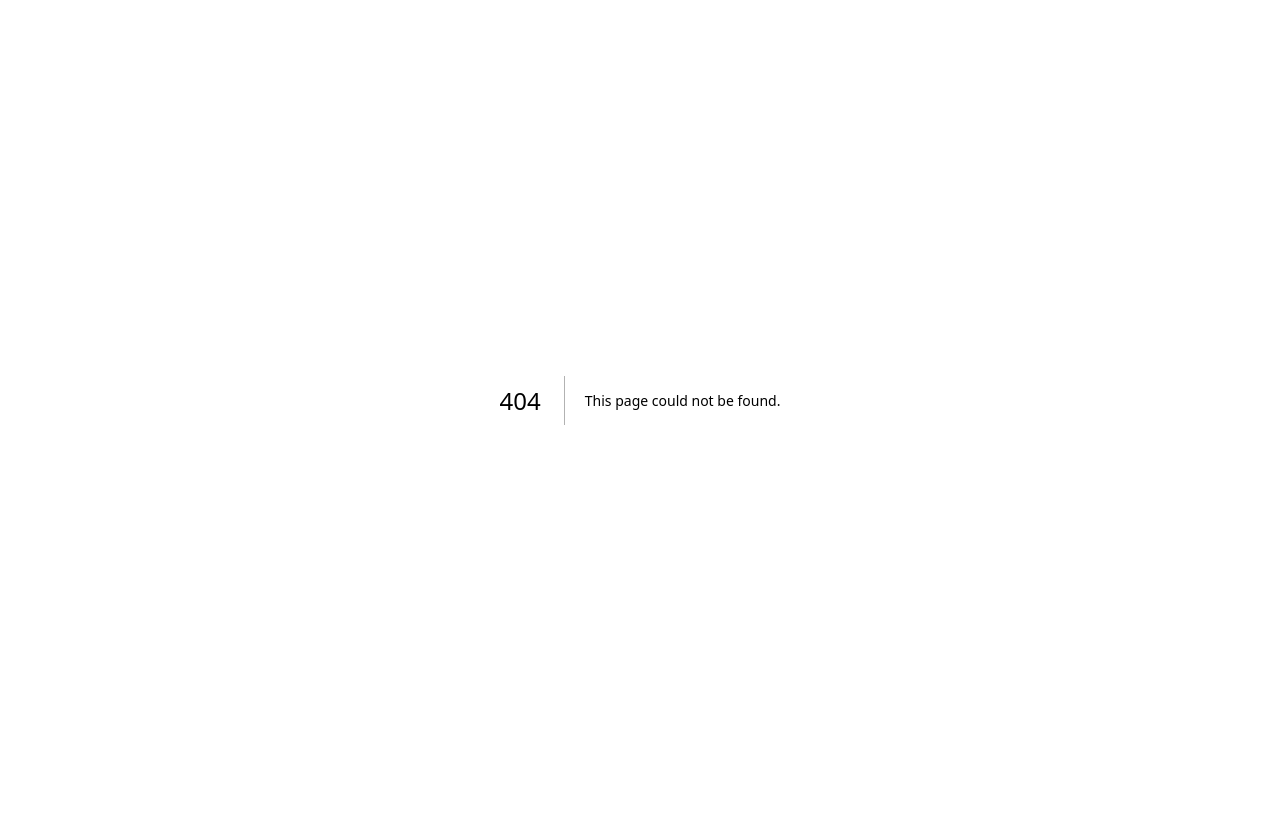
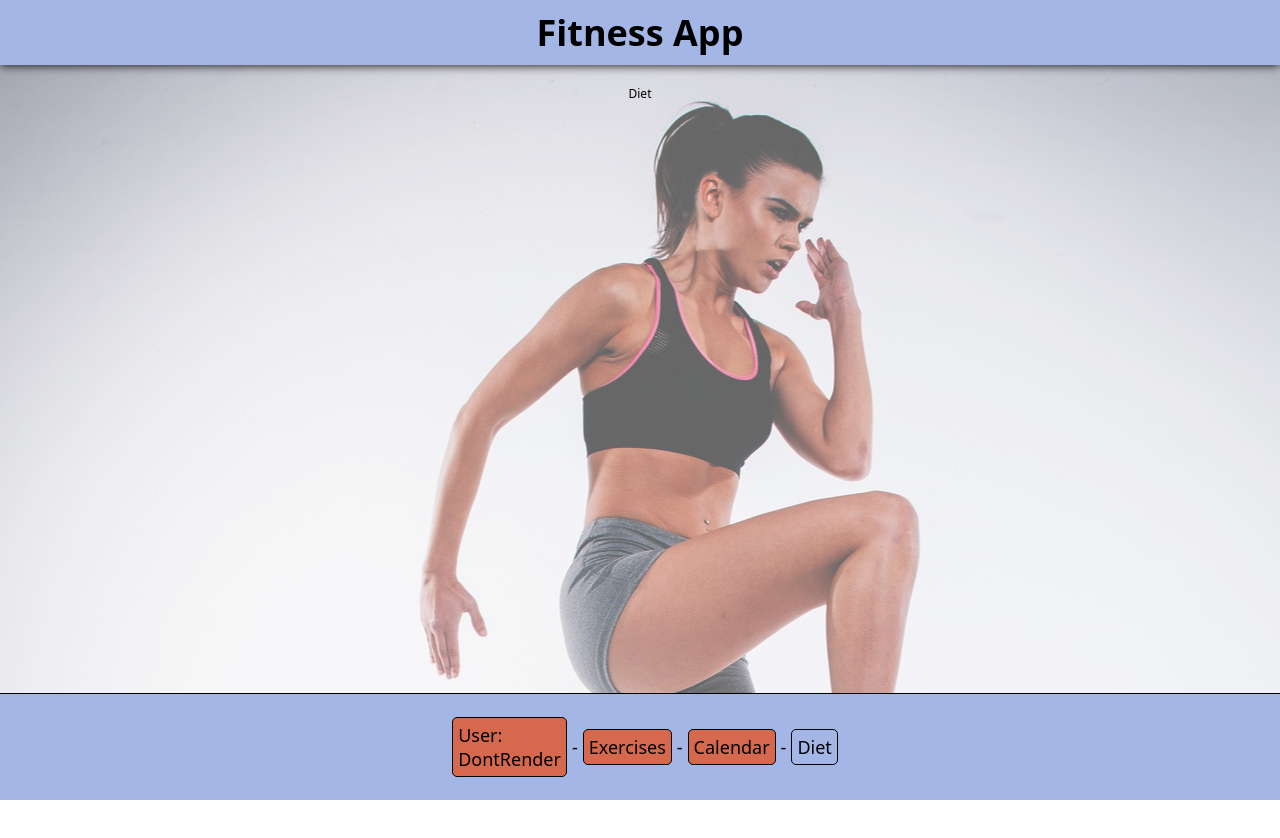
Before and after one commit to lenzloesche/capstone-project, a Next.js app: page /diet in a window 1280 px wide. Before the commit this address had no page. Shown: the top 838 px of the page. Before the commit the page ends 800 px from the top, so only its background shows below. Built offline with nearby package versions, Linux system fonts and the light colour scheme.

Commit message:
make diet.js page with navigation to it

```diff
--- a/components/Navigation/index.js
+++ b/components/Navigation/index.js
@@ -31,7 +31,9 @@ export default function Navigation({selected, children, userName}) {
               selected={selected === "index" ? true : false}
               href="/"
             >
-              {"User: " + userName}
+              {"User: "}
+              <br />
+              {userName}
             </NavigationLink>
           </li>
           {" - "}
@@ -52,6 +54,15 @@ export default function Navigation({selected, children, userName}) {
               Calendar
             </NavigationLink>
           </li>
+          {" - "}
+          <li>
+            <NavigationLink
+              selected={selected === "diet" ? true : false}
+              href="/diet"
+            >
+              Diet
+            </NavigationLink>
+          </li>
         </StyledList>
       </StyledNavigation>
     </>
--- a/components/NavigationLink/index.js
+++ b/components/NavigationLink/index.js
@@ -3,12 +3,12 @@ import styled from "styled-components";
 const StyledNavigationLink = styled.a`
   color: black;
   border: 1px solid black;
-
   border-radius: 5px;
   padding: 5px;
   margin: 5px;
   font-size: 18px;
   text-decoration: none;
+  display: inline-block;
   background-color: ${(props) =>
     props.selected ? "hsla(223, 57%, 77%, 1)" : "var(--button-color)"};
   :hover {
--- /dev/null
+++ b/pages/diet.js
@@ -0,0 +1,22 @@
+import StrengthContainer from "../components/StrengthContainer";
+import Navigation from "../components/Navigation";
+import Heading from "../components/Heading";
+import Header from "../components/Header";
+import StyledParagraph from "../components/StyledParagraph";
+
+export default function Diet({userName}) {
+  return (
+    <>
+      <main>
+        <StrengthContainer>
+          <Header>
+            <Heading>Fitness App</Heading>
+          </Header>
+          <StyledParagraph>Diet</StyledParagraph>
+        </StrengthContainer>
+      </main>
+
+      <Navigation selected={"diet"} userName={userName}></Navigation>
+    </>
+  );
+}
```
